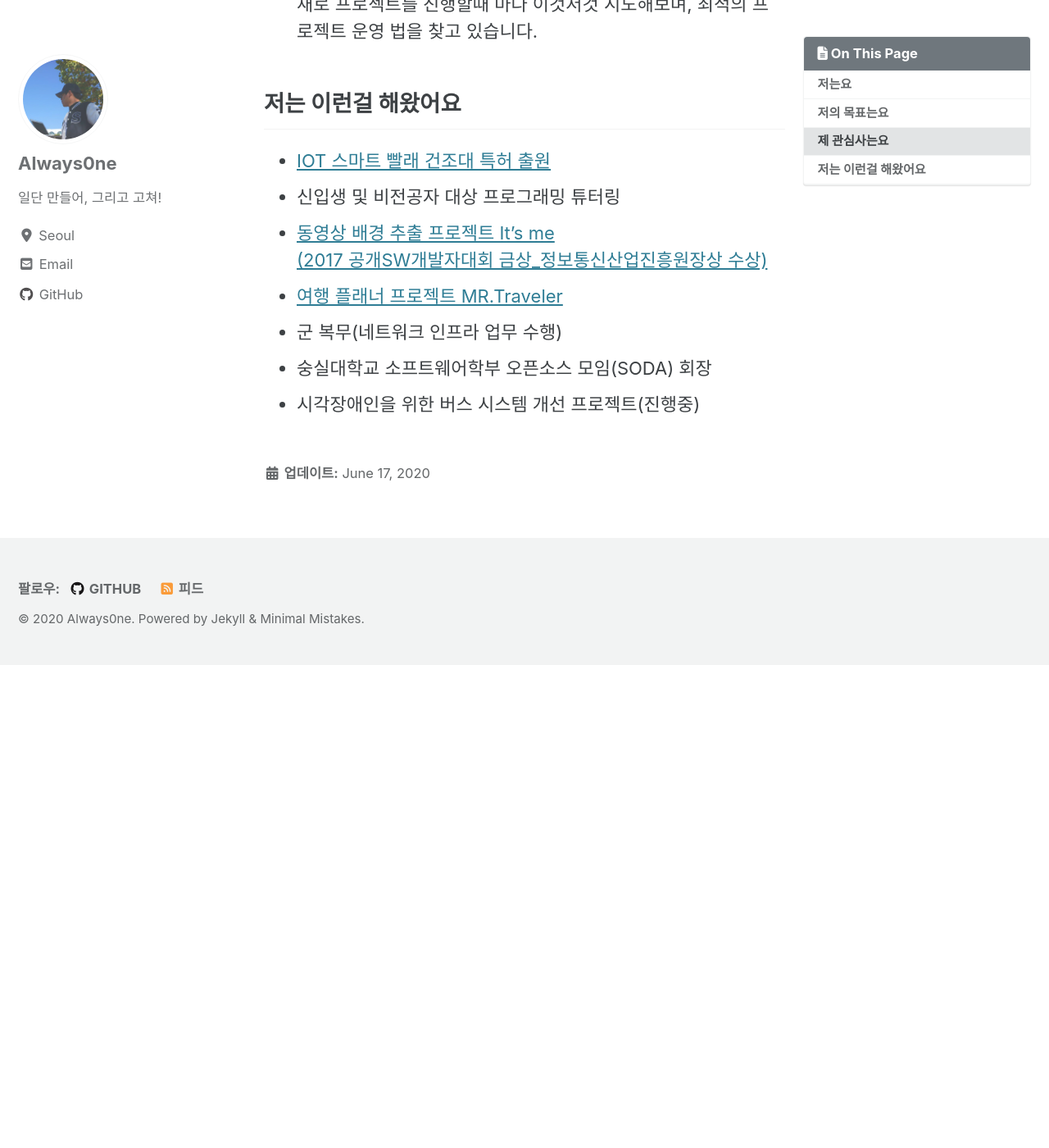
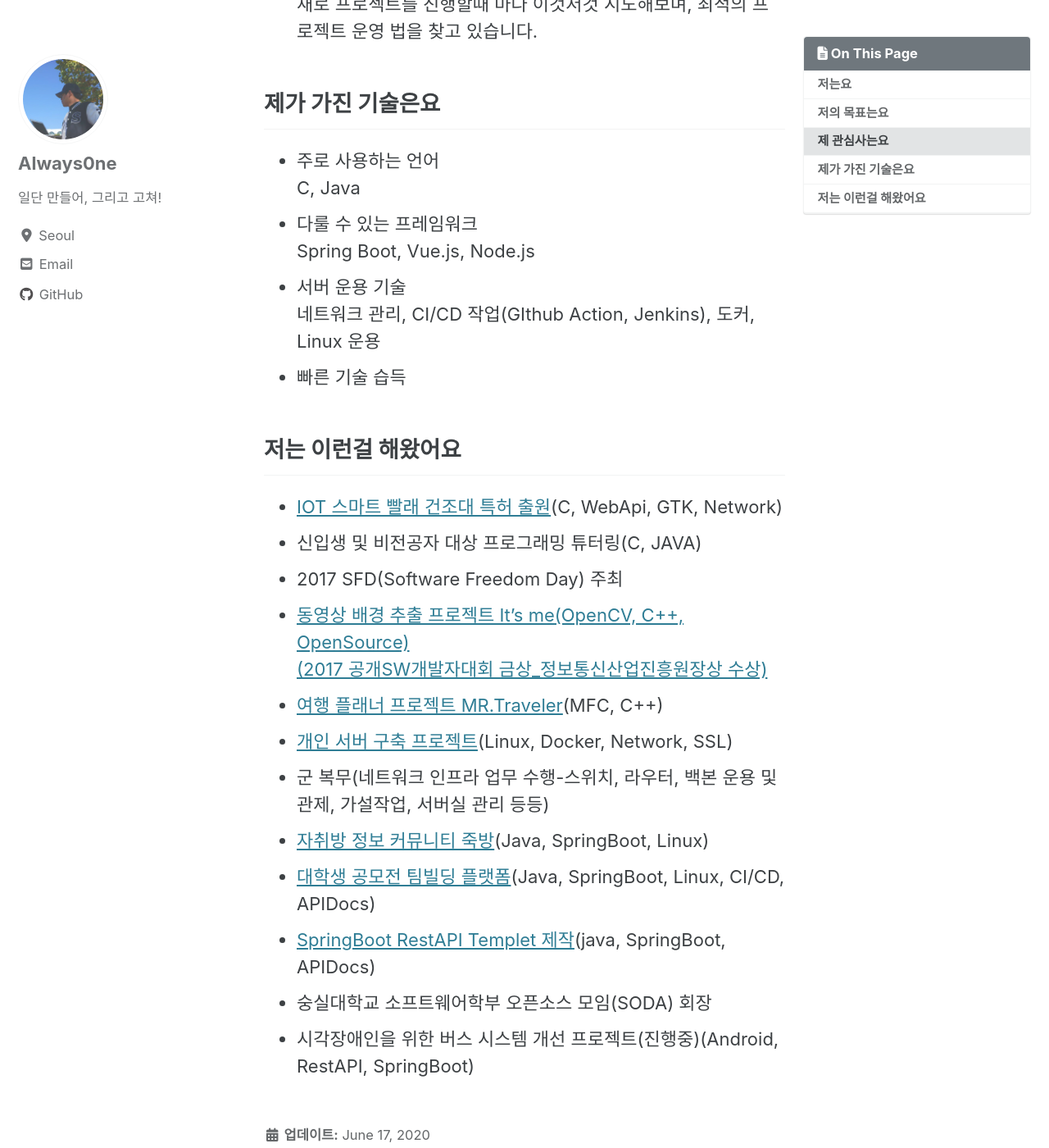
Before and after one commit to always0ne/always0ne.github.io, a Jekyll site: the page built from _pages/WhoAmI.md, in a window 1280 px wide and 1400 px high, scrolled down 1004 px. Shown: the whole window at 82% size. Built offline with Jekyll 4.4.1, drawn with Linux system fonts in a browser that asks for light colours; cached includes are drawn as plain includes; nearby versions of some CDN libraries; before the commit the page ends 1815 px from its top, so only the background shows below that.

Commit message:
projects update whoami update

```diff
--- a/_pages/about.md
+++ b/_pages/WhoAmI.md
@@ -30,14 +30,27 @@ last_modified_at: 2020-06-17T12:02:00-09:00
 새로 프로젝트를 진행할때 마다 이것저것 시도해보며,
  최적의 프로젝트 운영 법을 찾고 있습니다.
 
+## 제가 가진 기술은요
+- 주로 사용하는 언어
+C, Java
+- 다룰 수 있는 프레임워크
+Spring Boot, Vue.js, Node.js
+- 서버 운용 기술
+네트워크 관리, CI/CD 작업(GIthub Action, Jenkins), 도커, Linux 운용
+- 빠른 기술 습득
 
 ## 저는 이런걸 해왔어요
 
-- [IOT 스마트 빨래 건조대 특허 출원](/projects/IoTDryingLack/)
-- 신입생 및 비전공자 대상 프로그래밍 튜터링
-- [동영상 배경 추출 프로젝트 It's me
+- [IOT 스마트 빨래 건조대 특허 출원](/projects/IoTDryingLack/)(C, WebApi, GTK, Network)
+- 신입생 및 비전공자 대상 프로그래밍 튜터링(C, JAVA)
+- 2017 SFD(Software Freedom Day) 주최
+- [동영상 배경 추출 프로젝트 It's me(OpenCV, C++, OpenSource)
 (2017 공개SW개발자대회 금상_정보통신산업진흥원장상 수상)](/projects/ItsMe/)
-- [여행 플래너 프로젝트 MR.Traveler](/projects/MrTraveler/)
-- 군 복무(네트워크 인프라 업무 수행)
+- [여행 플래너 프로젝트 MR.Traveler](/projects/MrTraveler/)(MFC, C++)
+- [개인 서버 구축 프로젝트](/projects/MyServer)(Linux, Docker, Network, SSL)
+- 군 복무(네트워크 인프라 업무 수행-스위치, 라우터, 백본 운용 및 관제, 가설작업, 서버실 관리 등등)
+- [자취방 정보 커뮤니티 죽방](/projects/JukBang)(Java, SpringBoot, Linux)
+- [대학생 공모전 팀빌딩 플랫폼](/projects/TeamBuilding)(Java, SpringBoot, Linux, CI/CD, APIDocs)
+- [SpringBoot RestAPI Templet 제작](/projects/SpringBootRestApiTemplet)(java, SpringBoot, APIDocs)
 - 숭실대학교 소프트웨어학부 오픈소스 모임(SODA) 회장
-- 시각장애인을 위한 버스 시스템 개선 프로젝트(진행중)
+- 시각장애인을 위한 버스 시스템 개선 프로젝트(진행중)(Android, RestAPI, SpringBoot)
```
Also changed, not shown: _posts/projects/2017-04-17-IoTDryingLack.md (+1 -1 lines), _posts/projects/2017-12-13-MrTraveler.md (+2 -1 lines), _posts/projects/2018-08-07-ItsMe.md (+2 -0 lines), _posts/projects/2018-09-01-MyServer.md (added, +43 -0 lines), _posts/projects/2020-01-14-JukBang.md (added, +22 -0 lines), _posts/projects/2020-01-24-TeamBuilding.md (added, +24 -0 lines), _posts/projects/2020-03-13-SpringBootRestApiTemplet.md (added, +21 -0 lines).
